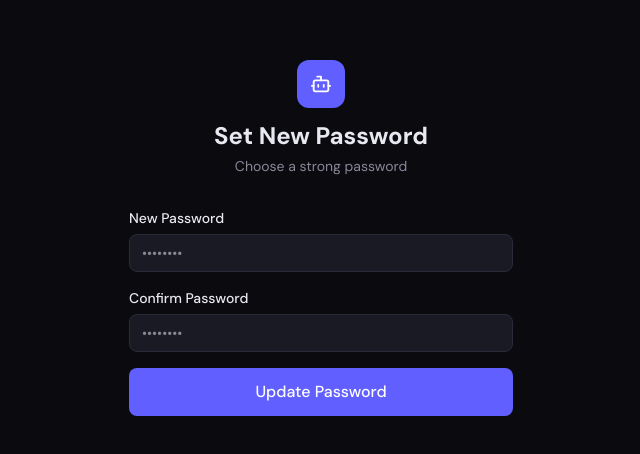
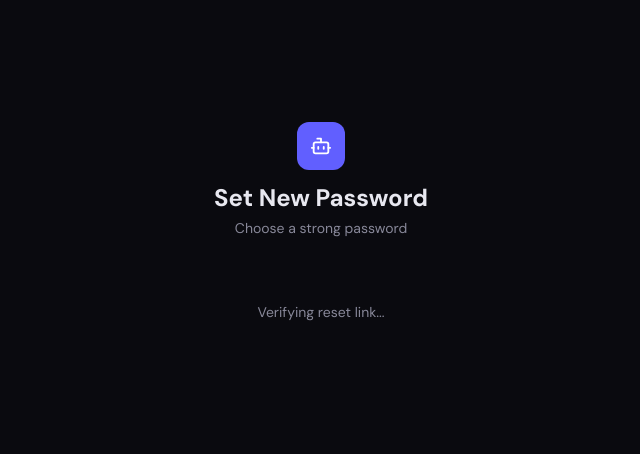
Before and after one commit to BossAIusa/boss-ai, a Next.js app: page /reset-password in a window 1280 px wide. Shown: the part 162-616 px from the top of the page, without its empty margins (319-959 px from the left). Built offline with nearby package versions, Linux system fonts and the light colour scheme; no server answers.

Commit message:
Fix password reset: use direct redirect and onAuthStateChange

```diff
--- a/app/login/page.tsx
+++ b/app/login/page.tsx
@@ -39,7 +39,7 @@ export default function LoginPage() {
     setError('')
 
     const { error } = await supabase.auth.resetPasswordForEmail(email, {
-      redirectTo: 'https://bossaiusa.com/auth/callback?next=/reset-password',
+      redirectTo: 'https://bossaiusa.com/reset-password',
     })
 
     if (error) {
--- a/app/reset-password/page.tsx
+++ b/app/reset-password/page.tsx
@@ -1,5 +1,5 @@
 'use client'
-import { useState } from 'react'
+import { useState, useEffect } from 'react'
 import { useRouter } from 'next/navigation'
 import { createClient } from '@/lib/supabase/client'
 import { Button } from '@/components/ui/button'
@@ -12,8 +12,25 @@ export default function ResetPasswordPage() {
   const [error, setError] = useState('')
   const [loading, setLoading] = useState(false)
   const [done, setDone] = useState(false)
+  const [ready, setReady] = useState(false)
   const router = useRouter()
   const supabase = createClient()
+
+  useEffect(() => {
+    // Listen for the PASSWORD_RECOVERY event from Supabase
+    const { data: { subscription } } = supabase.auth.onAuthStateChange((event) => {
+      if (event === 'PASSWORD_RECOVERY') {
+        setReady(true)
+      }
+    })
+
+    // Also check if user already has a recovery session
+    supabase.auth.getSession().then(({ data: { session } }) => {
+      if (session) setReady(true)
+    })
+
+    return () => subscription.unsubscribe()
+  }, [])
 
   const handleReset = async (e: React.FormEvent) => {
     e.preventDefault()
@@ -30,7 +47,7 @@ export default function ResetPasswordPage() {
       setLoading(false)
     } else {
       setDone(true)
-      setTimeout(() => router.push('/schedule'), 2000)
+      setTimeout(() => router.push('/login'), 2000)
     }
   }
 
@@ -47,7 +64,11 @@ export default function ResetPasswordPage() {
 
         {done ? (
           <div className="px-4 py-3 rounded-lg bg-green-500/10 border border-green-500/20 text-green-400 text-sm text-center">
-            Password updated! Redirecting...
+            Password updated! Redirecting to login...
+          </div>
+        ) : !ready ? (
+          <div className="text-center text-[#888899] text-sm py-8">
+            Verifying reset link...
           </div>
         ) : (
           <form onSubmit={handleReset} className="space-y-4">
```
